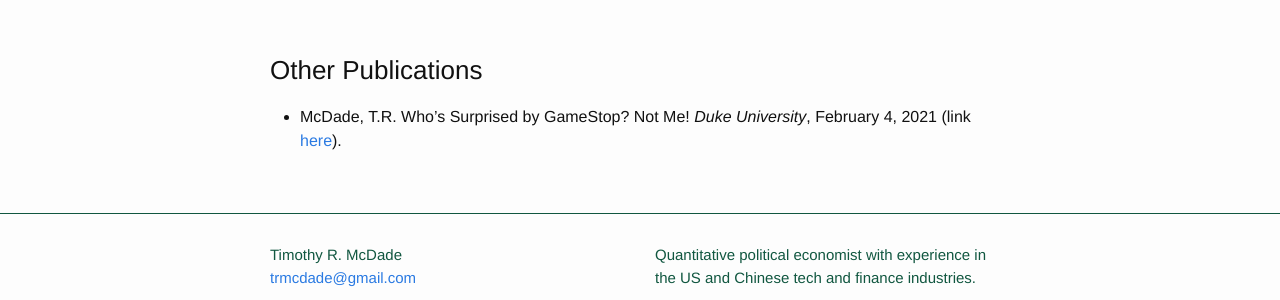
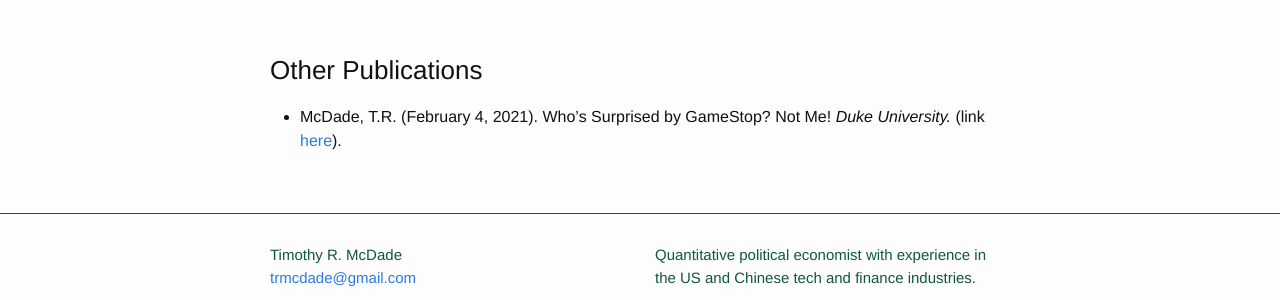
Before and after one commit to trmcdade/trmcdade.github.io, a Jekyll site: the page built from publications.md, in a window 1280 px wide. Shown: the part 929-1229 px from the top of the page. Built offline with Jekyll 4.4.1, drawn with Linux system fonts in a browser that asks for light colours; our own code applies the rules of GitHub Pages for plain Markdown files.

```diff
--- a/publications.md
+++ b/publications.md
@@ -30,4 +30,4 @@ title: Publications
 
   <!-- - Timothy R. McDade. What Can Insurance Tell Us About the Capitol Mob? *Foreign Policy*, January 21, 2021 (link [here](https://foreignpolicy.com/2021/01/21/what-can-insurance-tell-us-about-the-capitol-mob/)). -->
 
-  - McDade, T.R. Who's Surprised by GameStop? Not Me! *Duke University*, February 4, 2021 (link [here](https://medium.com/dukeuniversity/whos-surprised-by-gamestop-not-me-741bbc1d92cf)).
+  - McDade, T.R. (February 4, 2021). Who's Surprised by GameStop? Not Me! *Duke University.* (link [here](https://medium.com/dukeuniversity/whos-surprised-by-gamestop-not-me-741bbc1d92cf)).
```
